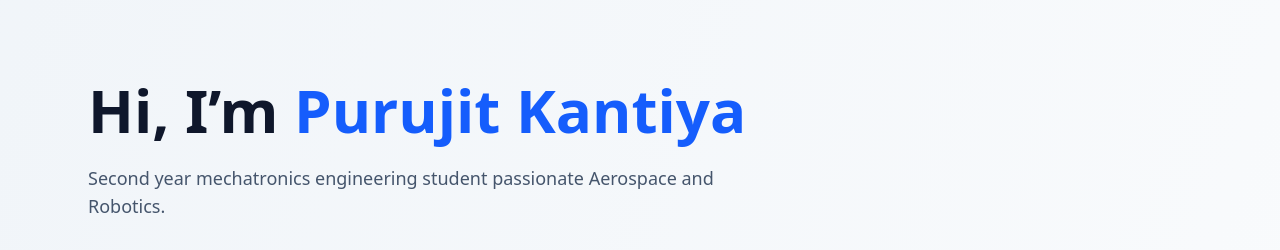
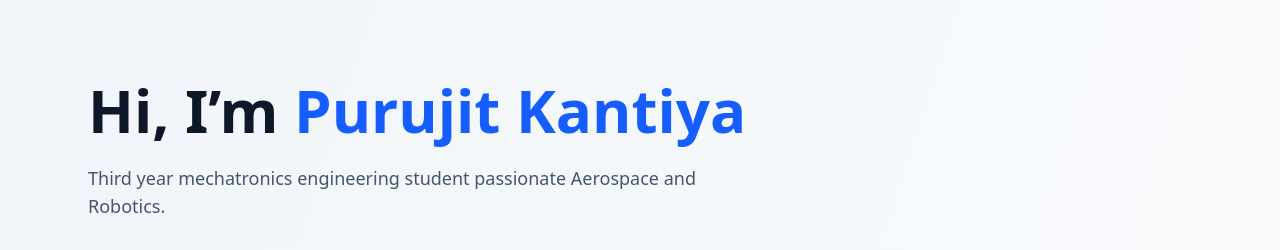
Before and after one commit to purujitk/portfolio, a React (Vite) app: page / in a window 1280 px wide. Shown: the top 250 px of the page. Built offline with nearby package versions, Linux system fonts and the light colour scheme.

Commit message:
changed home statement

```diff
--- a/src/pages/Home.jsx
+++ b/src/pages/Home.jsx
@@ -88,7 +88,7 @@ export default function Home() {
         </motion.h1>
 
         <p className="text-slate-600 max-w-2xl mb-8 text-lg">
-          Second year mechatronics engineering student passionate Aerospace and Robotics.
+          Third year mechatronics engineering student passionate Aerospace and Robotics.
         </p>
 
         <div className="flex gap-4">
```
